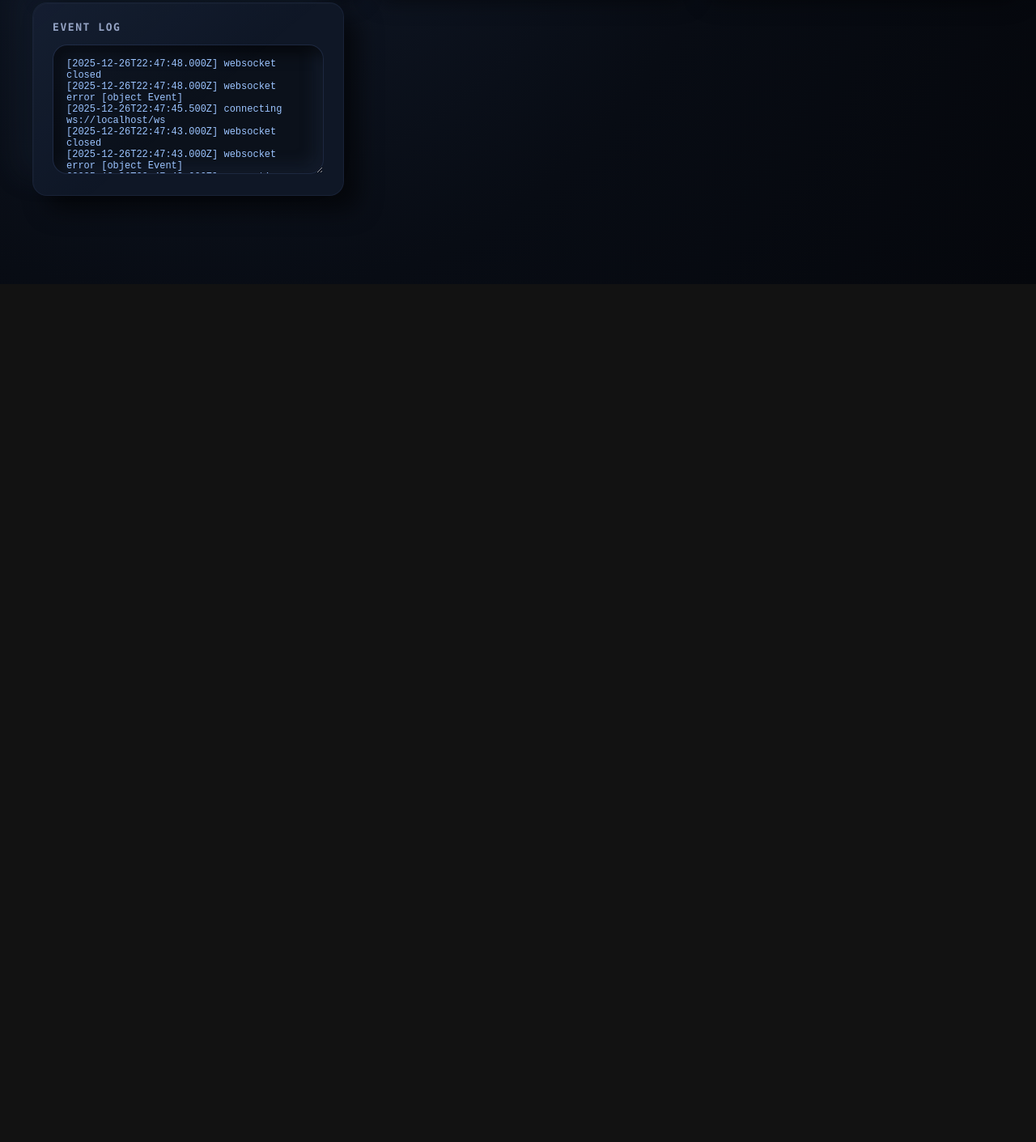
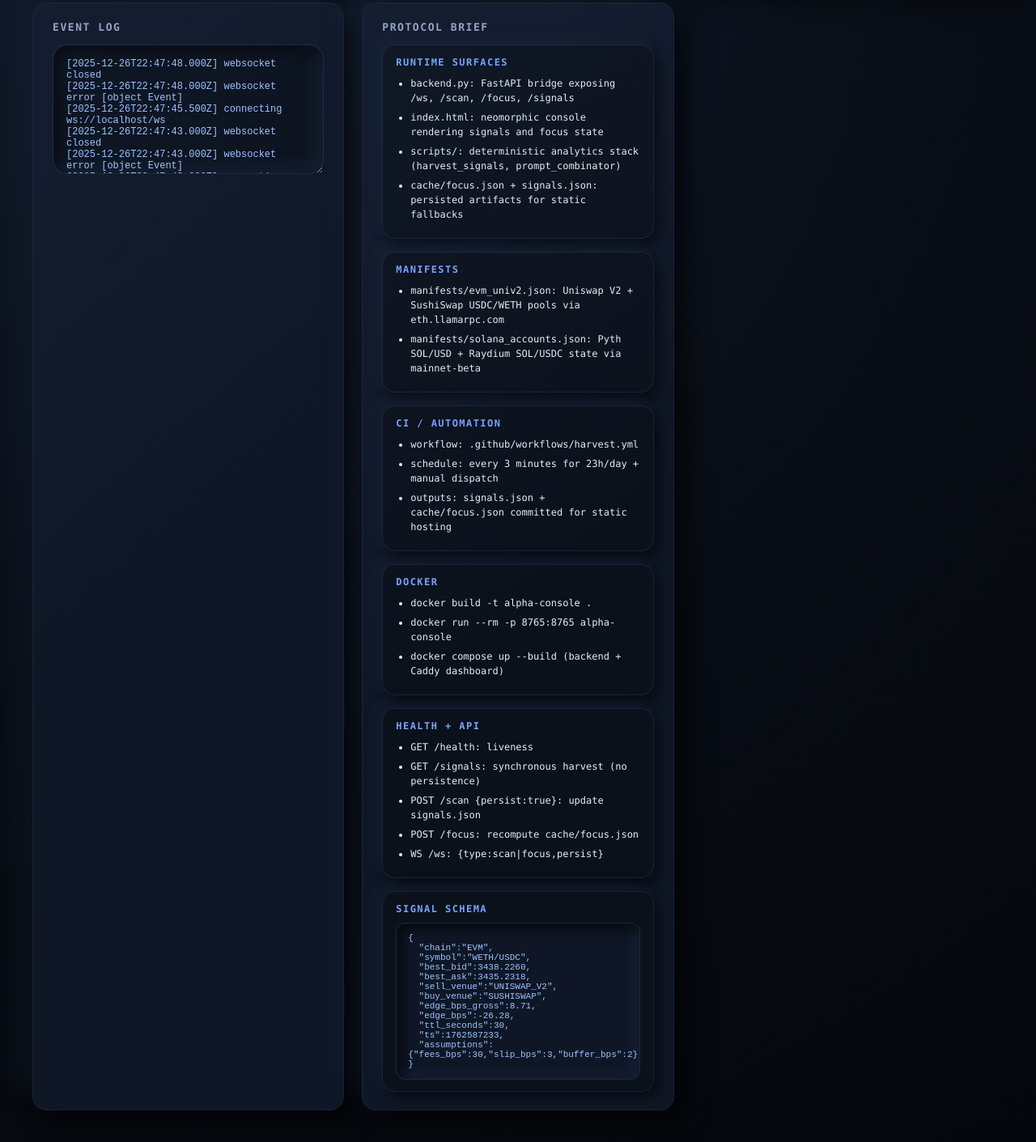
Before and after one commit to overandor/19, a plain HTML site: page index.html in a window 1280 px wide. Shown: the part 449-1860 px from the top of the page at 81% size. Before the commit the page ends 800 px from the top, so only its background shows below. Drawn offline with Linux system fonts and the light colour scheme.

Commit message:
Move runtime readme into dashboard widget

```diff
--- a/index.html
+++ b/index.html
@@ -178,6 +178,43 @@ textarea {
   border:1px solid rgba(122,162,255,0.1);
   box-shadow:inset 10px 10px 18px rgba(0,0,0,0.55), inset -10px -10px 18px rgba(40,54,82,0.25);
 }
+.readme-grid {
+  display:grid;
+  gap:16px;
+  grid-template-columns:repeat(auto-fit,minmax(260px,1fr));
+}
+.readme-block {
+  background:var(--bg);
+  border-radius:16px;
+  border:1px solid rgba(122,162,255,0.12);
+  padding:14px 16px;
+  box-shadow:-8px -8px 16px rgba(40,54,82,0.18), 8px 8px 16px rgba(0,0,0,0.5);
+}
+.readme-block h3 {
+  margin:0 0 10px 0;
+  font-size:12px;
+  letter-spacing:0.12em;
+  text-transform:uppercase;
+  color:var(--accent);
+}
+.readme-block ul {
+  margin:0;
+  padding-left:18px;
+  font-size:12px;
+  line-height:1.5;
+}
+.readme-block li { margin-bottom:6px; color:var(--fg); }
+.readme-block pre {
+  margin:0;
+  padding:12px 14px;
+  border-radius:12px;
+  border:1px solid rgba(122,162,255,0.12);
+  background:var(--bg-alt);
+  color:#9cc4ff;
+  font-size:11px;
+  white-space:pre-wrap;
+  box-shadow:inset 8px 8px 14px rgba(0,0,0,0.55), inset -8px -8px 14px rgba(40,54,82,0.25);
+}
 table {
   width:100%;
   border-collapse:collapse;
@@ -250,6 +287,10 @@ small { color:var(--muted); display:block; margin-top:14px; }
       <h2>Event Log</h2>
       <textarea id="log" readonly></textarea>
     </section>
+    <section id="readme" class="neo-card">
+      <h2>Protocol Brief</h2>
+      <div id="readme-content" class="readme-grid"></div>
+    </section>
   </main>
 </div>
 <script>
@@ -266,9 +307,96 @@ small { color:var(--muted); display:block; margin-top:14px; }
   const logArea=document.getElementById('log');
   const signalRows=document.getElementById('signal-rows');
   const signalsMeta=document.getElementById('signals-meta');
+  const readmeRoot=document.getElementById('readme-content');
 
   let socket=null;
   let reconnecting=false;
+
+  const readmeSections=[
+    {
+      title:'Runtime Surfaces',
+      items:[
+        'backend.py: FastAPI bridge exposing /ws, /scan, /focus, /signals',
+        'index.html: neomorphic console rendering signals and focus state',
+        'scripts/: deterministic analytics stack (harvest_signals, prompt_combinator)',
+        'cache/focus.json + signals.json: persisted artifacts for static fallbacks'
+      ]
+    },
+    {
+      title:'Manifests',
+      items:[
+        'manifests/evm_univ2.json: Uniswap V2 + SushiSwap USDC/WETH pools via eth.llamarpc.com',
+        'manifests/solana_accounts.json: Pyth SOL/USD + Raydium SOL/USDC state via mainnet-beta'
+      ]
+    },
+    {
+      title:'CI / Automation',
+      items:[
+        'workflow: .github/workflows/harvest.yml',
+        'schedule: every 3 minutes for 23h/day + manual dispatch',
+        'outputs: signals.json + cache/focus.json committed for static hosting'
+      ]
+    },
+    {
+      title:'Docker',
+      items:[
+        'docker build -t alpha-console .',
+        'docker run --rm -p 8765:8765 alpha-console',
+        'docker compose up --build (backend + Caddy dashboard)'
+      ]
+    },
+    {
+      title:'Health + API',
+      items:[
+        'GET /health: liveness',
+        'GET /signals: synchronous harvest (no persistence)',
+        'POST /scan {persist:true}: update signals.json',
+        'POST /focus: recompute cache/focus.json',
+        'WS /ws: {type:scan|focus,persist}'
+      ]
+    },
+    {
+      title:'Signal Schema',
+      code:`{
+  "chain":"EVM",
+  "symbol":"WETH/USDC",
+  "best_bid":3438.2260,
+  "best_ask":3435.2318,
+  "sell_venue":"UNISWAP_V2",
+  "buy_venue":"SUSHISWAP",
+  "edge_bps_gross":8.71,
+  "edge_bps":-26.28,
+  "ttl_seconds":30,
+  "ts":1762587233,
+  "assumptions":{"fees_bps":30,"slip_bps":3,"buffer_bps":2}
+}`
+    }
+  ];
+
+  function renderReadme(){
+    readmeSections.forEach(section=>{
+      const block=document.createElement('div');
+      block.className='readme-block';
+      const title=document.createElement('h3');
+      title.textContent=section.title;
+      block.appendChild(title);
+      if(section.items){
+        const list=document.createElement('ul');
+        section.items.forEach(item=>{
+          const li=document.createElement('li');
+          li.textContent=item;
+          list.appendChild(li);
+        });
+        block.appendChild(list);
+      }
+      if(section.code){
+        const pre=document.createElement('pre');
+        pre.textContent=section.code.trim();
+        block.appendChild(pre);
+      }
+      readmeRoot.appendChild(block);
+    });
+  }
 
   function appendLog(message){
     const stamp=new Date().toISOString();
@@ -437,6 +565,7 @@ small { color:var(--muted); display:block; margin-top:14px; }
   focusBtn.addEventListener('click',()=>requestFocus(persistBox.checked));
   scanBtn.addEventListener('click',()=>requestSignals(persistBox.checked));
 
+  renderReadme();
   connect();
 })();
 </script>
```
Also changed, not shown: 4 other files.
